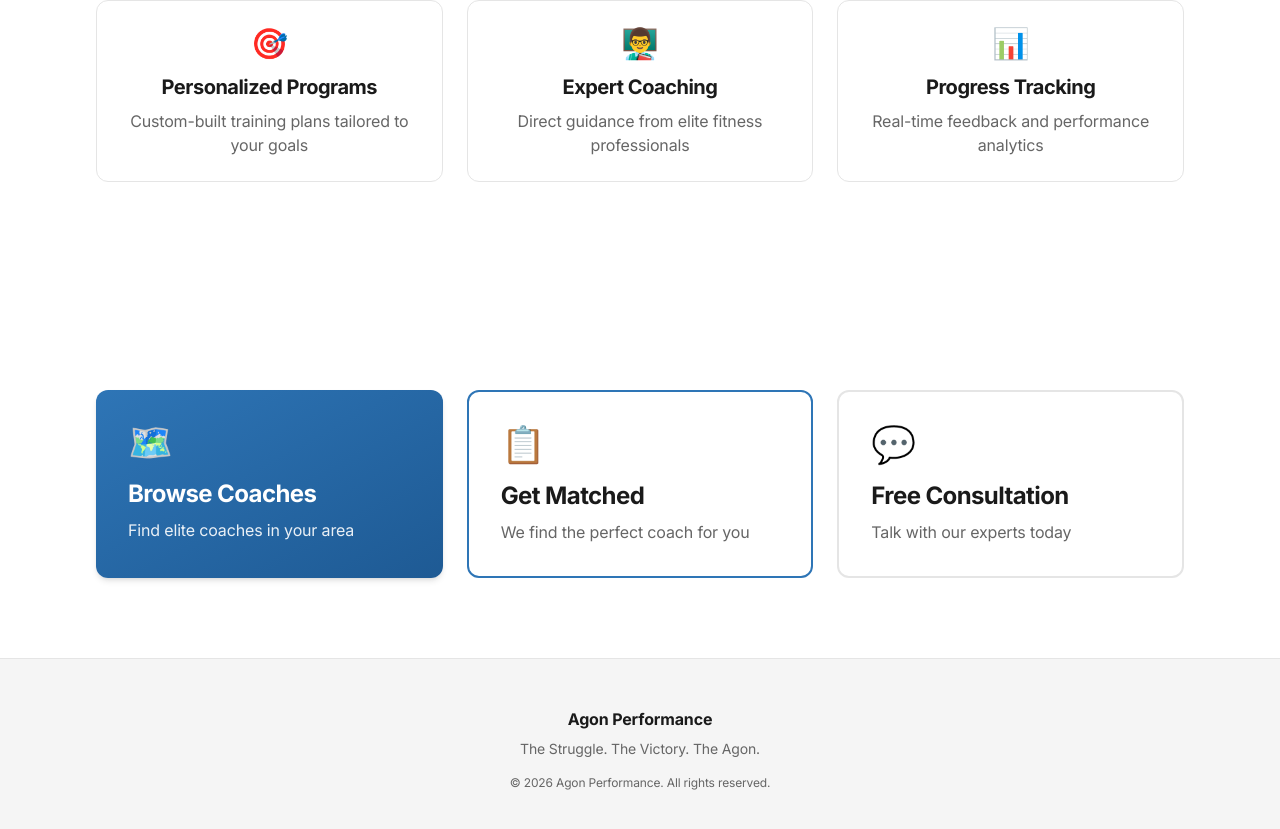
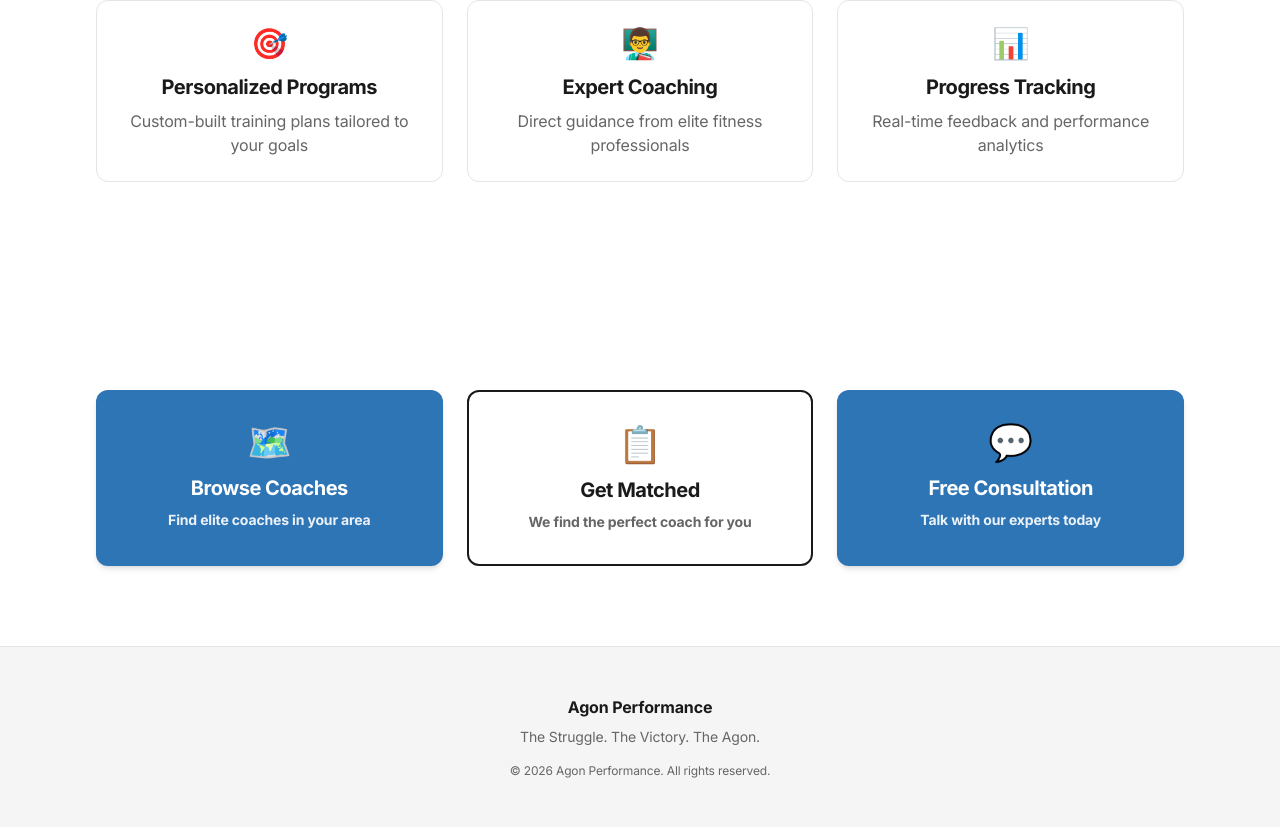
Before and after one commit to jorgeollerocorvo-dev/agonperformance, a Next.js app: page /en in a window 1280 px wide. Shown: the part 940-1769 px from the top of the page. Built offline with nearby package versions, Linux system fonts and the light colour scheme; no server answers.

Commit message:
Update feature cards to match button styling

```diff
--- a/app/[lang]/page.tsx
+++ b/app/[lang]/page.tsx
@@ -62,31 +62,31 @@ export default async function LandingPage({ params }: PageProps<"/[lang]">) {
             {/* Browse Coaches */}
             <Link
               href={`/${lang}/coaches`}
-              className="group p-8 rounded-xl bg-gradient-to-br from-[#2E75B6] to-[#1E5A94] text-white shadow-md hover:shadow-xl hover:scale-105 transition-all"
+              className="p-8 rounded-xl bg-[#2E75B6] text-white font-bold text-center hover:bg-[#1E5A94] transition-colors shadow-md hover:shadow-lg"
             >
-              <div className="text-4xl mb-4">🗺️</div>
-              <h3 className="text-2xl font-bold mb-2">Browse Coaches</h3>
-              <p className="text-white/90">Find elite coaches in your area</p>
+              <div className="text-4xl mb-3">🗺️</div>
+              <h3 className="text-xl mb-2">Browse Coaches</h3>
+              <p className="text-white/90 text-sm">Find elite coaches in your area</p>
             </Link>
 
             {/* Find My Coach */}
             <Link
               href={`/${lang}/find-my-coach`}
-              className="group p-8 rounded-xl border-2 border-[#2E75B6] bg-white hover:bg-[#E8F0F7] transition-all"
+              className="p-8 rounded-xl border-2 border-[#1A1A1A] bg-white text-[#1A1A1A] font-bold text-center hover:bg-[#1A1A1A] hover:text-white transition-colors"
             >
-              <div className="text-4xl mb-4">📋</div>
-              <h3 className="text-2xl font-bold text-[#1A1A1A] mb-2">Get Matched</h3>
-              <p className="text-[#666666]">We find the perfect coach for you</p>
+              <div className="text-4xl mb-3">📋</div>
+              <h3 className="text-xl mb-2">Get Matched</h3>
+              <p className="text-[#666666] text-sm hover:text-white/90">We find the perfect coach for you</p>
             </Link>
 
             {/* Book Consultation */}
             <Link
               href={`/${lang}/consultation`}
-              className="group p-8 rounded-xl bg-white border-2 border-[#E5E5E5] hover:border-[#2E75B6] hover:shadow-lg transition-all"
+              className="p-8 rounded-xl bg-[#2E75B6] text-white font-bold text-center hover:bg-[#1E5A94] transition-colors shadow-md hover:shadow-lg"
             >
-              <div className="text-4xl mb-4">💬</div>
-              <h3 className="text-2xl font-bold text-[#1A1A1A] mb-2">Free Consultation</h3>
-              <p className="text-[#666666]">Talk with our experts today</p>
+              <div className="text-4xl mb-3">💬</div>
+              <h3 className="text-xl mb-2">Free Consultation</h3>
+              <p className="text-white/90 text-sm">Talk with our experts today</p>
             </Link>
           </div>
         </section>
```
